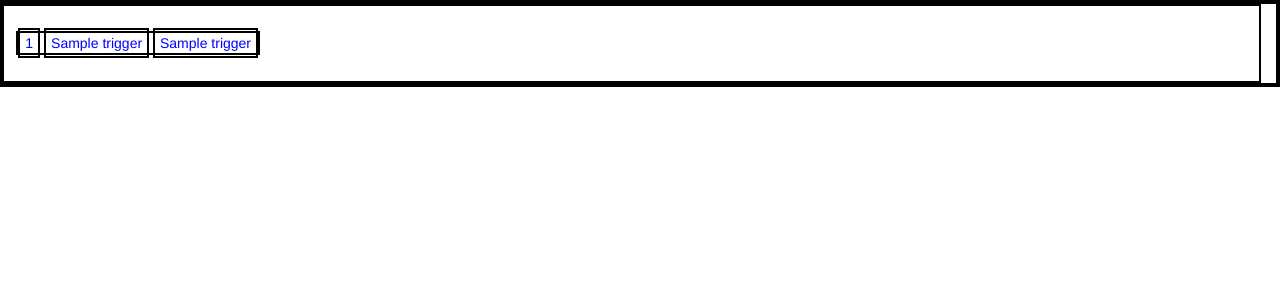
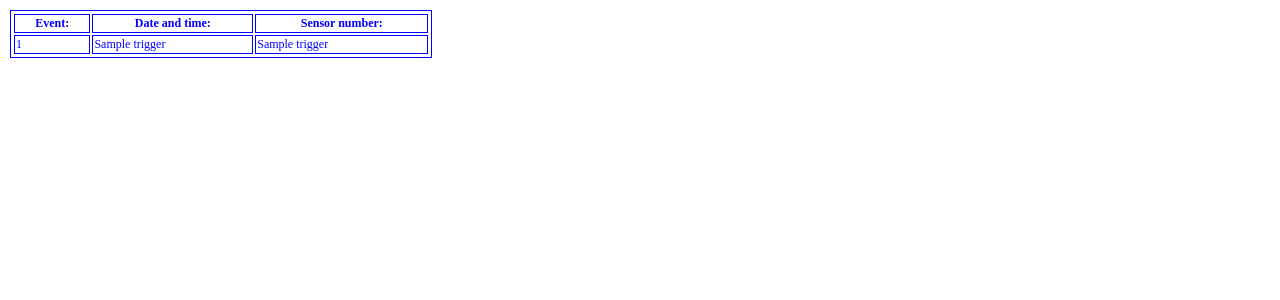
Before and after one commit to nathanielnoyes/ES.101---Smart-Room-Security-System, a Python web app: template flask_app/templates/index.html in a window 1280 px wide. Shown: the top 300 px of the page. Run offline with Jinja, Linux system fonts and the light colour scheme; the template is opened without the code that fills it: most values are stand-ins (such as "Sample title", 1, 10 or a date in 2020); some libraries are stand-ins or nearby versions.

Commit message:
Finishing up for the day. working on css for the table to make it dynamic.

```diff
--- a/flask_app/static/styles.css
+++ b/flask_app/static/styles.css
@@ -1,22 +1,19 @@
 * {
     color: blue;
-    border: 2px solid black;
     margin: 0;
     padding: 0;
 
+    font-size: 12px;
 }
-.row{
-    width: 100%;
-    height: auto;
+table{
+    width: 33%;
 }
-.column{
-    padding: auto;
-    margin: 2%;
-    height:auto;
-    align-self: center;
-    width: fit-content;
+table,th,td{
+    border: 1px solid blue;
+    padding: 1px;
+    margin: 10px;
+
 }
-.column *{
-    display: inline;
-    padding: 5px;
+tr{
+    align-items: center;
 }
--- a/flask_app/templates/index.html
+++ b/flask_app/templates/index.html
@@ -1,20 +1,32 @@
 <!DOCTYPE html>
 <html>
 <head>
-  <link rel="stylesheet" href="https://maxcdn.bootstrapcdn.com/bootstrap/3.4.1/css/bootstrap.min.css">
   <link rel="stylesheet" href="{{ url_for('static', filename='styles.css') }}"></head>
 <body>
-    <section id="SQL_database" class="row">
-        {% for trigger in trigger_list %}
-            <div class="column">
+    <table>
+        <thead>
+            <tr>
+                <th>
+                    Event:
+                </th>
+                <th>
+                    Date and time:
+                </th>
+                <th>
+                    Sensor number:
+                </th>
+            </tr>
+        </thead>
+        <tbody>
+            {% for trigger in trigger_list %}
+            <tr>
+                <td>{{trigger[0]}}</td>
+                <td>{{trigger[1]}}</td>
+                <td>{{trigger[2]}}</td>
+            </tr>
+            {% endfor %}
+        </tbody>
+    </table>
 
-                <p>{{trigger[0]}}</p>
-                <p>{{trigger[1]}}</p>
-                <p>{{trigger[2]}}</p>
-
-
-            </div>
-        {% endfor %}
-    </section>
 </body>
 </html>
```
